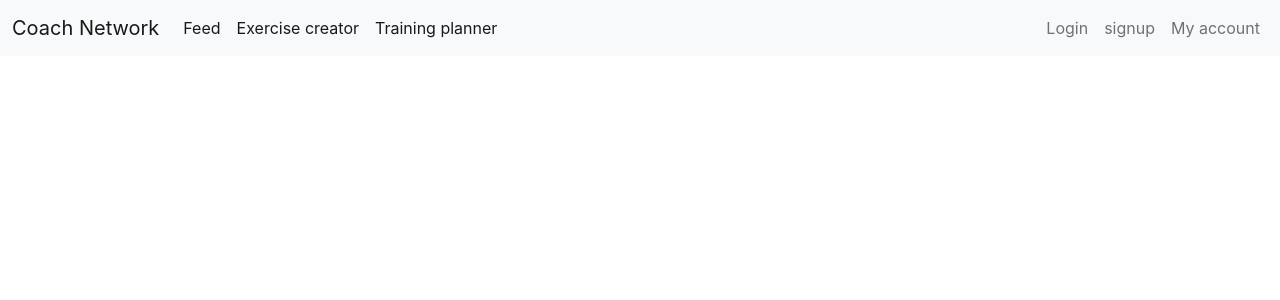
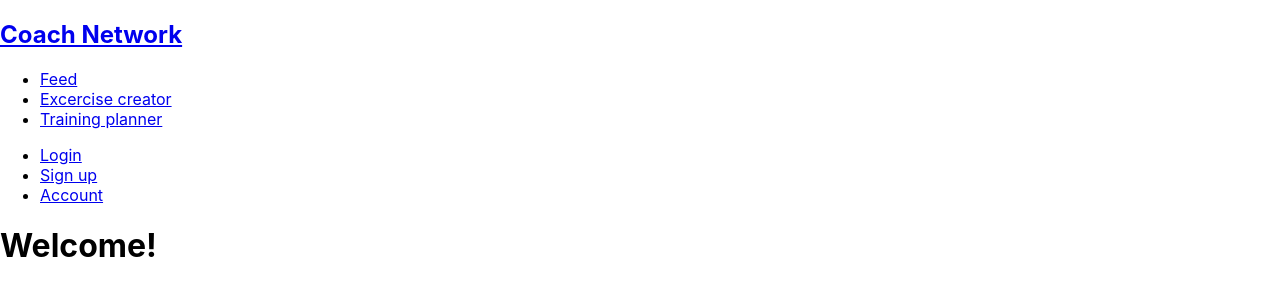
Before and after one commit to albin02forsberg/slutprojekt, a React (Create React App) app in the folder client/: page / in a window 1280 px wide. Shown: the top 300 px of the page. Built offline with nearby package versions, Linux system fonts and the light colour scheme; no server answers.

Commit message:
Code organization and removed bootstrap

```diff
--- a/client/public/index.html
+++ b/client/public/index.html
@@ -5,13 +5,6 @@
     <meta charset="utf-8" />
     <link rel="icon" href="%PUBLIC_URL%/favicon.ico" />
     <meta name="viewport" content="width=device-width, initial-scale=1" />
-    <meta name="theme-color" content="#000000" />
-    <meta name="description" content="Web site created using create-react-app" />
-    <link rel="apple-touch-icon" href="%PUBLIC_URL%/logo192.png" />
-    <script src="https://ajax.googleapis.com/ajax/libs/jquery/3.5.1/jquery.min.js"></script>
-    <link href="https://cdn.jsdelivr.net/npm/bootstrap@5.0.0-beta3/dist/css/bootstrap.min.css" rel="stylesheet" integrity="sha384-eOJMYsd53ii+scO/bJGFsiCZc+5NDVN2yr8+0RDqr0Ql0h+rP48ckxlpbzKgwra6" crossorigin="anonymous">
-    <script src="https://cdn.jsdelivr.net/npm/bootstrap@5.0.0-beta3/dist/js/bootstrap.bundle.min.js" integrity="sha384-JEW9xMcG8R+pH31jmWH6WWP0WintQrMb4s7ZOdauHnUtxwoG2vI5DkLtS3qm9Ekf" crossorigin="anonymous"></script>
-
     <title>Coach Network</title>
 </head>
 
--- a/client/src/App.jsx
+++ b/client/src/App.jsx
@@ -9,65 +9,19 @@ import {
   useParams,
 } from "react-router-dom";
 
-// Import components
+// Import React components
 
 import Singup from "./Components/signup";
 import Home from "./Components/home";
 import Login from "./Components/login";
+import Header from "./Components/header";
 
 export default function App() {
   return (
     <Router>
-      <nav class="navbar navbar-expand-xl navbar-light bg-light">
-        <div class="container-fluid">
-          <div class="collapse navbar-collapse show" id="navbarTogglerDemo1">
-            <a class="navbar-brand" href="/">
-              Coach Network
-            </a>
-            <ul class="navbar-nav me-auto mb-2 mb-xl-0">
-              <li class="nav-item">
-                <a class="nav-link active" aria-current="page" href="/">
-                  Feed
-                </a>
-              </li>
-              <li class="nav-item">
-                <a class="nav-link active" aria-current="page" href="/createex">
-                  Exercise creator
-                </a>
-              </li>
-              <li class="nav-item">
-                <a
-                  class="nav-link active"
-                  aria-current="page"
-                  href="/trainingplanner"
-                >
-                  Training planner
-                </a>
-              </li>
-            </ul>
-            <form class="d-flex">
-              <ul class="navbar-nav me-auto mb-2 mb-xl-0">
-                <li class="nav-item">
-                  <a class="nav-link" href="/login">
-                    Login
-                  </a>
-                </li>
-                <li class="nav-item">
-                  <a class="nav-link" href="/signup">
-                    signup
-                  </a>
-                </li>
-                <li class="nav-item">
-                  <a class="nav-link" href="/account">
-                    My account
-                  </a>
-                </li>
-              </ul>
-            </form>
-          </div>
-        </div>
-      </nav>
-      <div>
+      {/* Inserting header */}
+      <Header />
+      {/* Setting up routes */}
       <Switch>
         <Route path="/login">
           <Login />
@@ -79,46 +33,6 @@ export default function App() {
           <Home />
         </Route>
       </Switch>
-      </div>
     </Router>
   );
 }
-
-
-function test() {
-  let name = document.getElementById("name").value;
-  let username = document.getElementById("username").value;
-  let mail = document.getElementById("mail").value;
-  let password1 = document.getElementById("password1").value;
-  let password2 = document.getElementById("password2").value;
-
-  let messageBox = document.getElementById("message");
-  let message = "";
-
-  let user = {
-    name: name,
-    username: username,
-    mail: mail,
-    password1: password1,
-    password2: password2,
-  };
-
-  if (password1 != password2) {
-    message += "<p> Passwords don't match </p>";
-  }
-  if (mail != "albin") {
-    message += "<p>A account is already associated with that email </p>";
-  }
-
-  messageBox.innerHTML = message;
-
-  // Send get request to server for validation of username and email
-
-  axios.get("http://localhost:3001/testAPI").then((res) => {
-    console.log(res.data);
-  });
-
-  // Post data to server for db and auth if user details meets criteria
-  axios.post("http://localhost:3001/testAPI", user);
-  console.log(user);
-}
--- /dev/null
+++ b/client/src/Components/header.jsx
@@ -0,0 +1,52 @@
+import react, { useState } from "react";
+import {
+  BrowserRouter as Router,
+  Switch,
+  Route,
+  Link,
+  useRouteMatch,
+  useParams,
+} from "react-router-dom";
+
+function Header() {
+  const [username, setUsername] = useState("Account");
+  return (
+    <div>
+      <nav className="nav">
+        <div className="banner">
+          <h1 className="bannerName">
+            <Link to="/">Coach Network</Link>
+          </h1>
+        </div>
+        <div className="nav-links">
+          <ul className="nav-list">
+            <li className="nav-link">
+              <Link to="/">Feed</Link>
+            </li>
+            <li className="nav-link">
+              <Link to="/excercise">Excercise creator</Link>
+            </li>
+            <li className="nav-link">
+              <Link to="/trainingplanner">Training planner</Link>
+            </li>
+          </ul>
+        </div>
+        <div className="nav-links">
+          <ul className="nav-list">
+            <li className="nav-link">
+              <Link to="/login">Login</Link>
+            </li>
+            <li className="nav-link">
+              <Link to="/signup">Sign up</Link>
+            </li>
+            <li className="nav-link">
+              <Link to="/account">{username}</Link>
+            </li>
+          </ul>
+        </div>
+      </nav>
+    </div>
+  );
+}
+
+export default Header;
--- a/client/src/Components/home.jsx
+++ b/client/src/Components/home.jsx
@@ -21,9 +21,9 @@ function Home() {
   }, []);
 
   return (
-    <div class="container">
-      <div className="red">
-        <h1 className="red"> {test}</h1>
+    <div>
+      <div>
+        <h1>Welcome! {test}</h1>
       </div>
     </div>
   );
--- a/client/src/Components/login.jsx
+++ b/client/src/Components/login.jsx
@@ -2,12 +2,12 @@ import react from "react";
 
 function Login() {
   return (
-    <div class="container">
-      <div class="row">
-        <div class="col-md-12">
+    <div>
+      <div>
+        <div>
           <h1>Login</h1>
         </div>
-        <div class="col-md-12 message">
+        <div>
           <p>Test</p>
         </div>
       </div>
```
Lines whose indentation alone changed are shown as unchanged.
